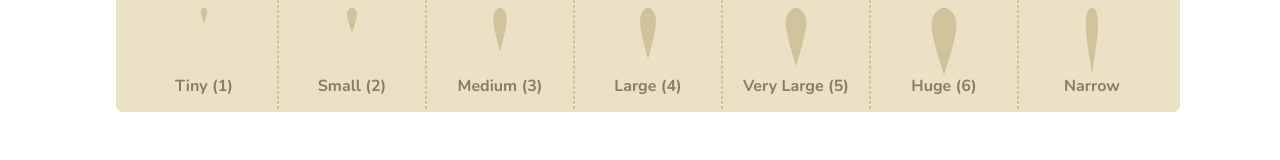
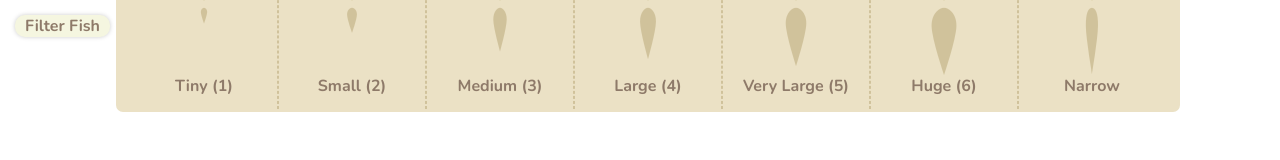
Before and after one commit to holzmanj/ACNH-Critter-Clock, a plain HTML site: page index.html in a window 1280 px wide. Drawn offline with nearby package versions, Linux system fonts and the light colour scheme; no server answers.

Commit message:
Add ability to filter visible fish

```diff
--- /dev/null
+++ b/filters.css
@@ -0,0 +1,103 @@
+#fish-filters {
+    position: fixed;
+    top: 0;
+    left: 0;
+    background-color: #f5f6e0;
+    border-radius: 10px;
+    margin: 15px;
+    filter: drop-shadow(0 0 2px #0003);
+    z-index: 99;
+
+    height: 22px;
+    width: 95px;
+    overflow: hidden;
+    padding: 0px;
+
+    transition: height 0.5s,
+                width 0.5s,
+                padding 0.5s;
+}
+
+#fish-filters:hover {
+    padding: 10px;
+    height: 135px;
+    width: 105px;
+}
+
+#fish-filters h1 {
+    font-size: 16px;
+    color: #8e7a69;
+    width: 100%;
+    text-align: center;
+    margin: 0;
+    margin-bottom: 7px;
+    border-bottom: 1px dashed #d0c29b;
+
+    transition: font-size 0.5s;
+}
+
+#fish-filters:hover h1 {
+    font-size: 18px;
+}
+
+.checkbox-container {
+    display: block;
+    position: relative;
+    cursor: pointer;
+    -webkit-user-select: none;
+    -moz-user-select: none;
+    -ms-user-select: none;
+    user-select: none;
+
+    padding-left: 20px;
+    margin: 4px 0;
+
+    color: #8d7b68;
+}
+
+.checkbox-container input {
+    position: absolute;
+    opacity: 0;
+    cursor: pointer;
+    height: 0;
+    width: 0;
+}
+
+.checkmark {
+    position: absolute;
+    top: 0;
+    left: 0;
+    height: 15px;
+    width: 15px;
+    border-radius: 3px;
+    background-color: #e1dbcf;
+    margin-top: 3px;
+}
+
+.checkbox-container:hover .checkmark {
+    background-color: #bcb6a4;
+}
+
+.checkbox-container input:checked ~ .checkmark {
+    background-color: #f69703;
+}
+
+.checkmark:after {
+    content: "";
+    position: absolute;
+    display: none;
+}
+
+.checkbox-container input:checked ~ .checkmark:after {
+    display: block;
+}
+
+.checkbox-container .checkmark:after {
+    left: 5px;
+    top: 1;
+    width: 3px;
+    height: 8px;
+    border: solid #f7f3e8;
+    border-width: 0 2px 2px 0;
+    transform: rotate(45deg);
+  }
--- a/index.html
+++ b/index.html
@@ -3,7 +3,7 @@
 <head>
     <script type="text/javascript" src="script.js"></script>
     <link rel="stylesheet" type="text/css" href="style.css" />
-    <link rel="stylesheet" type="text/css" href="background.css" />
+    <link rel="stylesheet" type="text/css" href="filters.css" />
     <link href="https://fonts.googleapis.com/css2?family=Nunito:wght@700&display=swap" rel="stylesheet">
 
     <!-- <meta name="viewport" content="width=device-width, initial-scale=1.0"> -->
@@ -17,6 +17,29 @@
     </div>
     <div id="page-content-wrapper">
         <div id="fish-table-container">
+            <div id="fish-filters">
+                <h1>Filter Fish</h1>
+                <label class="checkbox-container">
+                    Saltwater
+                    <input type="checkbox" id="show-saltwater" checked="checked" onchange="updateFishTable()">
+                    <span class="checkmark"></span>
+                </label>
+                <label class="checkbox-container">
+                    Freshwater
+                    <input type="checkbox" id="show-freshwater" checked="checked" onchange="updateFishTable()">
+                    <span class="checkmark"></span>
+                </label>
+                <label class="checkbox-container">
+                    Caught
+                    <input type="checkbox" id="show-caught" checked="checked" onchange="updateFishTable()">
+                    <span class="checkmark"></span>
+                </label>
+                <label class="checkbox-container">
+                    Uncaught
+                    <input type="checkbox" id="show-uncaught" checked="checked" onchange="updateFishTable()">
+                    <span class="checkmark"></span>
+                </label>
+            </div>
             <div id="fish-size-1-column" class="fish-column">
                 <div id="fish-size-1-column-header" class="column-header">
                     <img src="img/headers/tiny.png" /><br>
--- a/script.js
+++ b/script.js
@@ -108,6 +108,16 @@ function updateClock() {
     timeWrapper.innerHTML = `${hours}:${minutes} ${ampm}`;
 }
 
+function getFishFilters() {
+    let filters = {
+        saltwater: document.getElementById("show-saltwater").checked,
+        freshwater: document.getElementById("show-freshwater").checked,
+        caught: document.getElementById("show-caught").checked,
+        uncaught: document.getElementById("show-uncaught").checked
+    };
+    return filters;
+}
+
 function updateFishTable() {
     wrapper = document.getElementById("fish-table-wrapper");
 
@@ -122,6 +132,15 @@ function updateFishTable() {
     let hour = date.getHours();
 
     let availableFish = FISH.filter(f => f.months.includes(month) && f.time.includes(hour));
+
+    let filters = getFishFilters();
+    if (!filters.caught) {
+        availableFish = availableFish.filter(f => !isCaught(f.name));
+    }
+    if (!filters.uncaught) {
+        availableFish = availableFish.filter(f => isCaught(f.name));
+    }
+
     availableFish = availableFish.sort((a, b) => b.price - a.price);
 
     availableFish.forEach(fish => {
@@ -132,9 +151,17 @@ function updateFishTable() {
         let fishTile = document.createElement("div");
         fishTile.addClass("fish-tile");
         if (fish.location.startsWith("Sea") || fish.location.startsWith("Pier")) {
-            fishTile.addClass("saltwater-fish-tile")
+            if (!filters.saltwater) {
+                return;
+            } else {
+                fishTile.addClass("saltwater-fish-tile")
+            }
         } else {
-            fishTile.addClass("freshwater-fish-tile")
+            if (!filters.freshwater) {
+                return;
+            } else {
+                fishTile.addClass("freshwater-fish-tile")
+            }
         }
         // draw tile with checkmark if they are marked as caught
         if (isCaught(fish.name)) {
```
